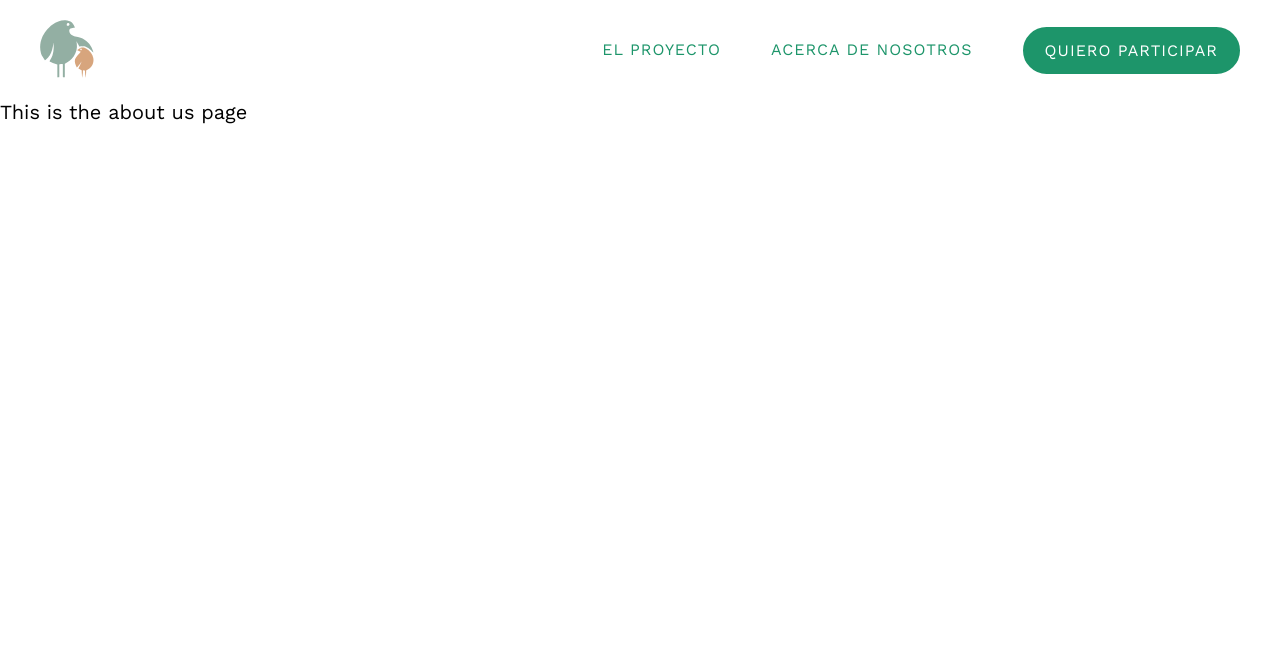
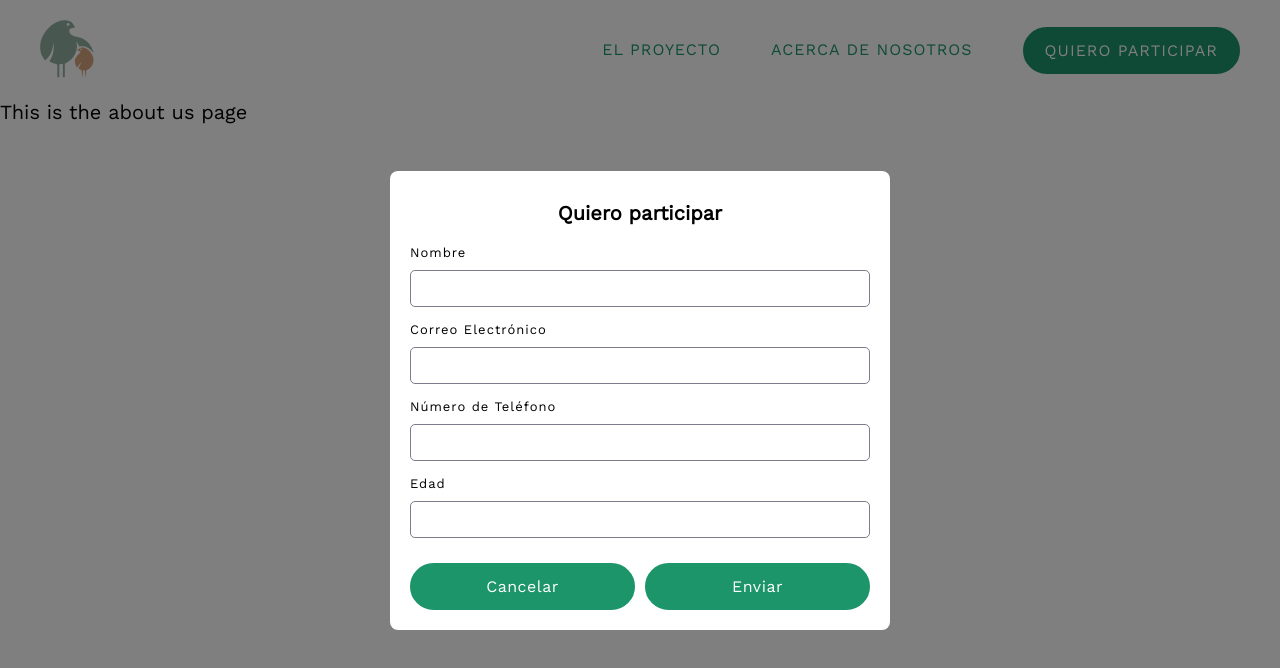
Before and after one commit to SaidGandur01/remember-me-landing, a Nuxt app: page /about-us in a window 1280 px wide. Both pictures are taken after a click on the button "QUIERO PARTICIPAR". Shown: the top 668 px of the page. Built offline with nearby package versions, Linux system fonts and the light colour scheme.

Commit message:
Improving register modal form and integrating it

```diff
--- a/components/header.vue
+++ b/components/header.vue
@@ -17,7 +17,7 @@
       </div>
       <span class="title" @click="onRedirect('/')">{{ $t('shared.remember_me') }}</span>
     </div>
-    <button class="btn btn-md">
+    <button class="btn btn-md" @click="openRegisterModal">
       {{ $t('shared.i_want_participate') }}
     </button>
     <button
@@ -38,6 +38,11 @@
       </div>
     </transition>
   </nav>
+  <RegisterForm
+    :is-open="isRegisterModalOpen"
+    @close="closeRegisterModal"
+    @submit="handleSubmit"
+  />
 </template>
 <script lang="ts" setup>
 import type { TRoutes } from '~/types'
@@ -45,6 +50,7 @@ import type { TRoutes } from '~/types'
 const { locale } = useTranslation()
 const router = useRouter()
 const showMenu = ref<boolean>(false)
+const isRegisterModalOpen = ref<boolean>(false)
 
 const toggleMenu = function () {
   showMenu.value = !showMenu.value
@@ -52,11 +58,19 @@ const toggleMenu = function () {
 const onHandleClickOutside = (): void => {
   showMenu.value = false
 }
-
 const changeLanguage = (lang: string) => {
   locale.value = lang
 }
-
+const openRegisterModal = (): void => {
+  isRegisterModalOpen.value = true
+}
+const closeRegisterModal = (): void => {
+  isRegisterModalOpen.value = false
+}
+const handleSubmit = (formData: any): void => {
+  console.log('Form Data Submitted:', formData)
+  // Handle form submission, e.g., send to server
+}
 const onRedirect = (path: TRoutes): void => {
   router.push(path)
 }
--- a/components/sectionOne.vue
+++ b/components/sectionOne.vue
@@ -10,7 +10,7 @@
         {{ $t("section_one.main_message") }}
       </p>
       <div class="button-wrapper">
-        <button class="btn btn-md" @click="openModal">
+        <button class="btn btn-md" @click="openRegisterModal">
           {{ $t("shared.i_want_participate") }}
         </button>
         <button class="btn btn-md outlined" @click="onRedirect('project')">
@@ -21,7 +21,11 @@
     <div class="second-column">
       <img :src="bgImage" alt="background-image">
     </div>
-    <RegisterForm :is-open="isModalOpen" @close="closeModal" @submit="handleSubmit" />
+    <RegisterForm
+      :is-open="isRegisterModalOpen"
+      @close="closeRegisterModal"
+      @submit="handleSubmit"
+    />
   </main>
 </template>
 <script lang="ts" setup>
@@ -29,21 +33,18 @@ import bgImage from '~/public/images/section-one/background.webp'
 import type { TRoutes } from '~/types'
 
 const router = useRouter()
-const isModalOpen = ref<boolean>(false)
+const isRegisterModalOpen = ref<boolean>(false)
 
-const openModal = () => {
-  isModalOpen.value = true
+const openRegisterModal = (): void => {
+  isRegisterModalOpen.value = true
 }
-
-const closeModal = () => {
-  isModalOpen.value = false
+const closeRegisterModal = (): void => {
+  isRegisterModalOpen.value = false
 }
-
-const handleSubmit = (formData: any) => {
+const handleSubmit = (formData: any): void => {
   console.log('Form Data Submitted:', formData)
   // Handle form submission, e.g., send to server
 }
-
 const onRedirect = (path: TRoutes): void => {
   router.push(path)
 }
--- a/components/sectionThree.vue
+++ b/components/sectionThree.vue
@@ -7,18 +7,35 @@
       <h3>{{ $t('section_three.title') }}</h3>
       <h2>{{ $t('section_three.message_one') }}</h2>
       <p>{{ $t('section_three.message_two') }}</p>
-      <button class="btn btn-lg">
+      <button class="btn btn-lg" @click="openRegisterModal">
         {{ $t('shared.i_want_participate') }}
       </button>
     </div>
   </section>
+  <RegisterForm
+    :is-open="isRegisterModalOpen"
+    @close="closeRegisterModal"
+    @submit="handleSubmit"
+  />
 </template>
 
 <script lang="ts" setup>
-const inView = ref(false)
+const inView = ref<boolean>(false)
+const isRegisterModalOpen = ref<boolean>(false)
+
 const { target } = useIntersectionObserver(() => {
   inView.value = true
 })
+const openRegisterModal = (): void => {
+  isRegisterModalOpen.value = true
+}
+const closeRegisterModal = (): void => {
+  isRegisterModalOpen.value = false
+}
+const handleSubmit = (formData: any): void => {
+  console.log('Form Data Submitted:', formData)
+  // Handle form submission, e.g., send to server
+}
 </script>
 <style lang="scss" scoped>
 .section-three {
--- a/locales/en.json
+++ b/locales/en.json
@@ -57,6 +57,14 @@
     "message_part_one": "\"Remember me\" is a project born from the desire to create a bridge between generations, uniting the past and the future through life stories. We want to create spaces where older people can share their wisdom, experiences, and stories, ensuring that their narratives are not lost over time. Our goal is for these stories not only to endure but also to inspire and teach new generations, strengthening the bond between different ages and cultures.",
     "message_part_two": "Through \"Remember me,\" we seek to build a collective legacy, where each story is a key piece in creating a more understanding and united world. We believe that by connecting the voices of the past with the hearts of the future, we are sowing the seeds of a more human, empathetic, and purposeful future. This project is more than a platform; it is a movement that celebrates the richness of our stories and the importance of keeping the collective memory alive."
   },
+  "register_form": {
+    "name": "Name",
+    "email": "Email",
+    "phone": "Phone Number",
+    "age": "Age",
+    "submit": "Submit",
+    "cancel": "Cancel"
+  },
   "shared": {
     "remember_me": "Remember Me",
     "i_want_participate": "I Want to Participate",
```
